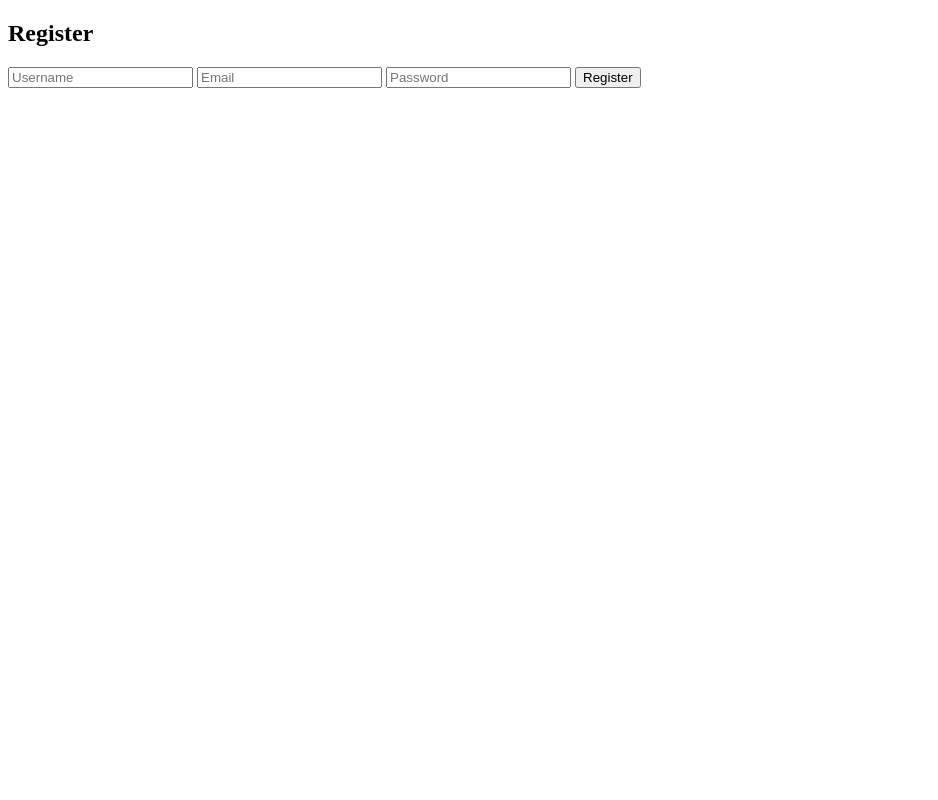
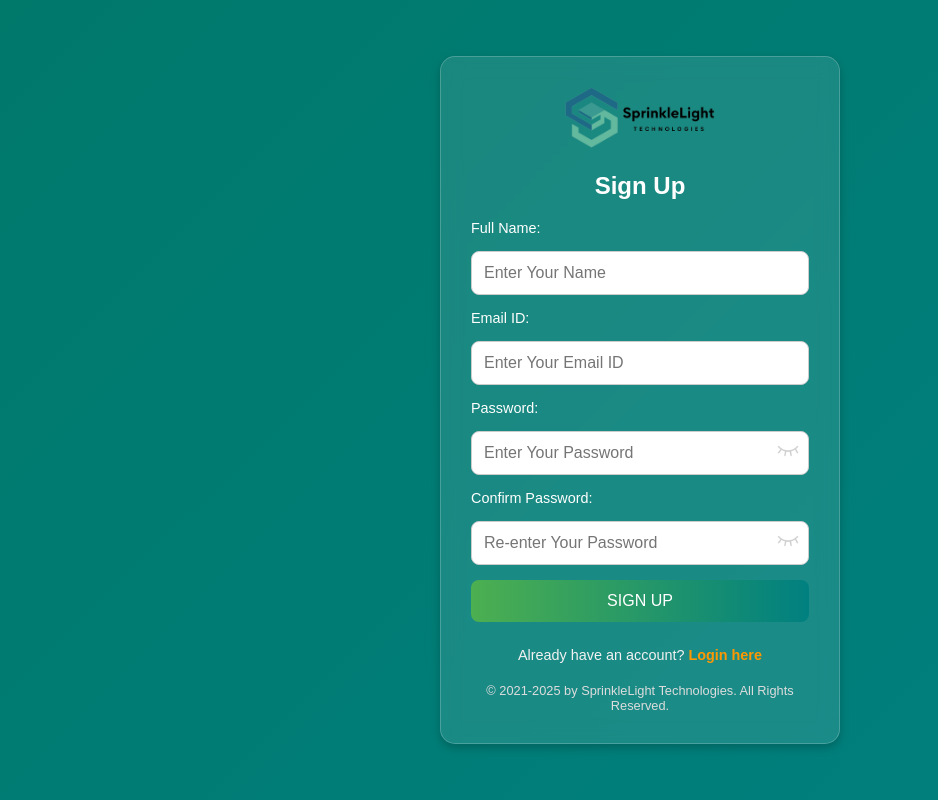
Before and after one commit to SprinkleLight-Technologies/official-website, a plain HTML site: page templates/register.html in a window 1280 px wide. Shown: the whole page, without its empty margins (0-938 px from the left). Drawn offline with Linux system fonts and the light colour scheme.

Commit message:
Add password visibility toggle functionality and enhance login/register UI

```diff
--- a/static/login-css.css
+++ b/static/login-css.css
@@ -1,3 +1,4 @@
+/* General Reset */
 * {
   margin: 0;
   padding: 0;
@@ -5,14 +6,16 @@
   font-family: 'Arial', sans-serif;
 }
 
+/* Background with Gradient */
 body {
-  background-color: #008080;
+  background: linear-gradient(135deg, #00796b, #008080);
   display: flex;
   justify-content: center;
   align-items: center;
   height: 100vh;
 }
 
+/* Login Card - Glassmorphism Effect */
 .login-container {
   display: flex;
   justify-content: center;
@@ -21,25 +24,30 @@ body {
 }
 
 .login-card {
-  background-color: #fff;
+  background: rgba(255, 255, 255, 0.1);
+  backdrop-filter: blur(10px);
   width: 400px;
   padding: 30px;
-  border-radius: 10px;
+  border-radius: 15px;
   text-align: center;
-  box-shadow: 0 4px 6px rgba(0, 0, 0, 0.1);
+  box-shadow: 0 4px 10px rgba(0, 0, 0, 0.2);
+  border: 1px solid rgba(255, 255, 255, 0.2);
 }
 
+/* Logo */
 .logo {
-  width: 200px;
+  width: 150px;
   margin-bottom: 20px;
 }
 
+/* Heading */
 h2 {
   font-size: 1.5rem;
-  color: #333;
+  color: #fff;
   margin-bottom: 20px;
 }
 
+/* Form Styling */
 form {
   display: flex;
   flex-direction: column;
@@ -48,18 +56,19 @@ form {
 
 label {
   font-size: 0.9rem;
-  color: #555;
+  color: #fff;
   text-align: left;
-  margin-bottom: 5px;
 }
 
 input {
-  padding: 10px;
+  padding: 12px;
   border: 1px solid #ccc;
-  border-radius: 5px;
+  border-radius: 8px;
   font-size: 1rem;
+  outline: none;
 }
 
+/* Password Input with Toggle */
 .password-container {
   display: flex;
   align-items: center;
@@ -78,34 +87,52 @@ input {
 }
 
 .show-password img {
-  width: 20px;
-  height: 20px;
+  width: 22px;
+  height: 22px;
+  filter: invert(80%);
 }
 
-.login-button {
-  background-color: #b8d8f0;
-  color: #000;
+/* Button Styling */
+.login-button, .signup-button {
+  background: linear-gradient(90deg, #4caf50, #008080);
+  color: white;
   border: none;
-  border-radius: 5px;
-  padding: 10px;
+  border-radius: 8px;
+  padding: 12px;
   font-size: 1rem;
   cursor: pointer;
+  transition: all 0.3s ease-in-out;
 }
 
-.login-button:hover {
-  background-color: #a0c8e0;
+.login-button:hover, .signup-button:hover {
+  background: linear-gradient(90deg, #008080, #4caf50);
 }
 
+/* Sign Up Button */
+.signup-button {
+  background: linear-gradient(90deg, #ff9800, #ff5722);
+}
+
+.signup-button:hover {
+  background: linear-gradient(90deg, #ff5722, #ff9800);
+}
+
+/* Forgot Password */
 .forgot-password {
   font-size: 0.9rem;
-  color: #008080;
+  color: #f2f2f2;
   text-decoration: none;
   margin-top: 10px;
   display: inline-block;
 }
 
+.forgot-password:hover {
+  text-decoration: underline;
+}
+
+/* Footer */
 footer {
   margin-top: 20px;
   font-size: 0.8rem;
-  color: #666;
+  color: #ddd;
 }
--- /dev/null
+++ b/static/register.css
@@ -0,0 +1,134 @@
+/* General Reset */
+*
+{
+    margin: 0;
+    padding: 0;
+    box-sizing: border-box;
+    font-family: 'Arial', sans-serif;
+}
+
+  /* Background with Gradient */
+body {
+    background: linear-gradient(135deg, #00796b, #008080);
+    display: flex;
+    justify-content: center;
+    align-items: center;
+    height: 100vh;
+}
+
+  /* Registration Card - Glassmorphism Effect */
+.auth-container {
+    display: flex;
+    justify-content: center;
+    align-items: center;
+    height: 100%;
+}
+
+.auth-card {
+    background: rgba(255, 255, 255, 0.1);
+    backdrop-filter: blur(10px);
+    width: 400px;
+    padding: 30px;
+    border-radius: 15px;
+    text-align: center;
+    box-shadow: 0 4px 10px rgba(0, 0, 0, 0.2);
+    border: 1px solid rgba(255, 255, 255, 0.2);
+}
+
+  /* Logo */
+.logo {
+    width: 150px;
+    margin-bottom: 20px;
+}
+
+  /* Heading */
+h2 {
+    font-size: 1.5rem;
+    color: #fff;
+    margin-bottom: 20px;
+}
+
+  /* Form Styling */
+form {
+    display: flex;
+    flex-direction: column;
+    gap: 15px;
+}
+
+label {
+    font-size: 0.9rem;
+    color: #fff;
+    text-align: left;
+}
+
+input {
+    padding: 12px;
+    border: 1px solid #ccc;
+    border-radius: 8px;
+    font-size: 1rem;
+    outline: none;
+}
+
+  /* Password Input with Toggle */
+.password-container {
+    display: flex;
+    align-items: center;
+    position: relative;
+}
+
+.password-container input {
+    flex: 1;
+    padding-right: 40px;
+}
+
+.show-password {
+    position: absolute;
+    right: 10px;
+    cursor: pointer;
+}
+
+.show-password img {
+    width: 22px;
+    height: 22px;
+    filter: invert(80%);
+}
+
+  /* Button Styling */
+.auth-button {
+    background: linear-gradient(90deg, #4caf50, #008080);
+    color: white;
+    border: none;
+    border-radius: 8px;
+    padding: 12px;
+    font-size: 1rem;
+    cursor: pointer;
+    transition: all 0.3s ease-in-out;
+}
+
+.auth-button:hover {
+    background: linear-gradient(90deg, #008080, #4caf50);
+}
+
+  /* Already have an account? Login link */
+.auth-link {
+    font-size: 0.9rem;
+    color: #f2f2f2;
+    margin-top: 10px;
+}
+
+.auth-link a {
+    text-decoration: none;
+    color: #ff9800;
+    font-weight: bold;
+}
+
+.auth-link a:hover {
+    text-decoration: underline;
+}
+
+  /* Footer */
+footer {
+    margin-top: 20px;
+    font-size: 0.8rem;
+    color: #ddd;
+}
--- a/templates/register.html
+++ b/templates/register.html
@@ -3,17 +3,45 @@
 <head>
     <meta charset="UTF-8">
     <meta name="viewport" content="width=device-width, initial-scale=1.0">
-    <title>Register</title>
+    <title>SprinkleLight Registration</title>
+    <link rel="stylesheet" href="/static/register.css">
 </head>
 <body>
-    <h2>Register</h2>
-    <form id="registerForm">
-        <input type="text" id="username" placeholder="Username" required>
-        <input type="email" id="email" placeholder="Email" required>
-        <input type="password" id="password" placeholder="Password" required>
-        <button type="submit">Register</button>
-    </form>
+    <div class="auth-container">
+        <div class="auth-card">
+            <img src="/logos/official-logo.png" alt="SprinkleLight Logo" class="logo">
+            <h2>Sign Up</h2>
+            <form>
+                <label for="name">Full Name:</label>
+                <input type="text" id="name" placeholder="Enter Your Name" required>
 
-    <script src="script.js"></script>
+                <label for="email">Email ID:</label>
+                <input type="email" id="email" placeholder="Enter Your Email ID" required>
+
+                <label for="password">Password:</label>
+                <div class="password-container">
+                    <input type="password" id="password" placeholder="Enter Your Password" required>
+                    <span class="show-password" onclick="togglePassword('password', 'eye-icon1')">
+                        <img id="eye-icon1" src="/images/block-eye.png" alt="Show Password">
+                    </span>
+                </div>
+
+                <label for="confirm-password">Confirm Password:</label>
+                <div class="password-container">
+                    <input type="password" id="confirm-password" placeholder="Re-enter Your Password" required>
+                    <span class="show-password" onclick="togglePassword('confirm-password', 'eye-icon2')">
+                        <img id="eye-icon2" src="/images/block-eye.png" alt="Show Password">
+                    </span>
+                </div>
+
+                <button type="submit" class="auth-button">SIGN UP</button>
+                <p class="auth-link">Already have an account? <a href="login.html">Login here</a></p>
+            </form>
+            <footer>
+                © 2021-2025 by SprinkleLight Technologies. All Rights Reserved.
+            </footer>
+        </div>
+    </div>
+    <script src="/static/register.js"></script>
 </body>
 </html>
```
Also changed, not shown: backend/script.js (added, +29 -0 lines), templates/login.html (+7 -2 lines), eye-password-hide-svgrepo-com.svg (deleted), images/block-eye.png (added), images/show-eye.png (added).
